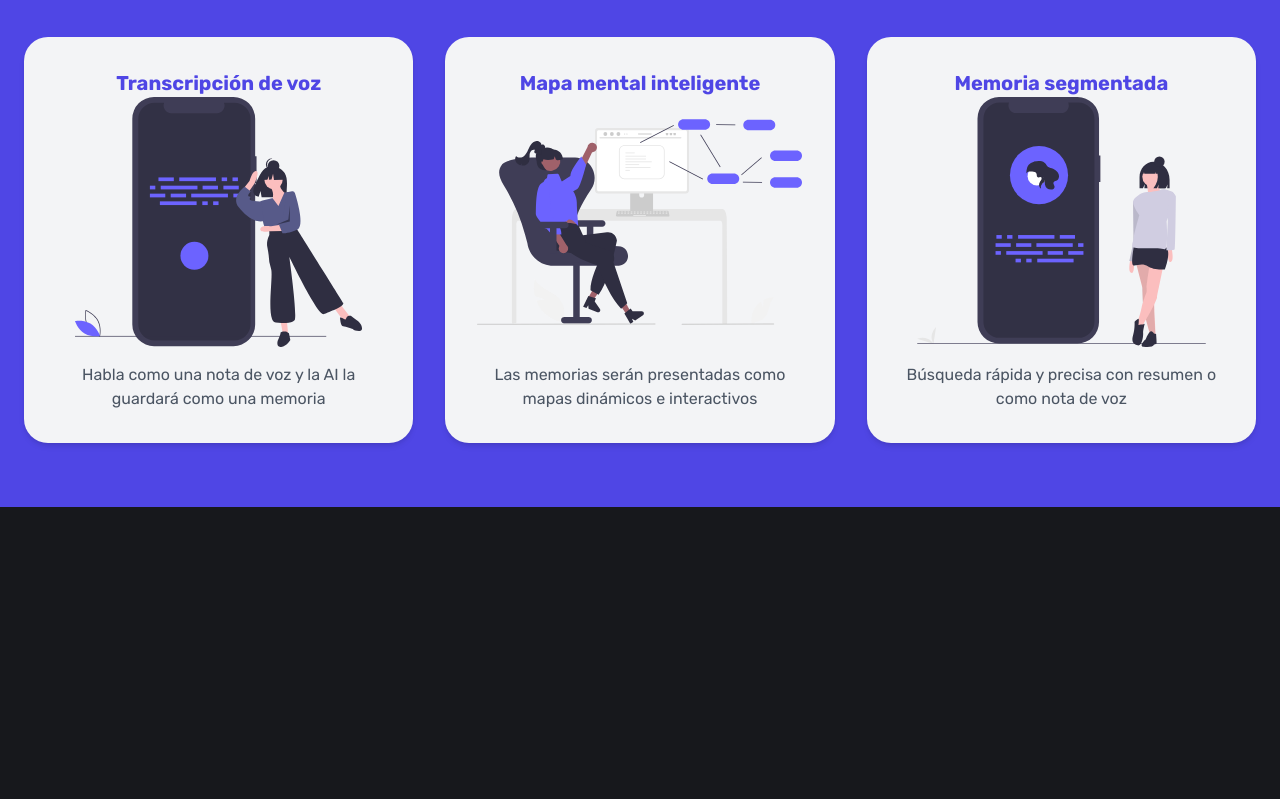
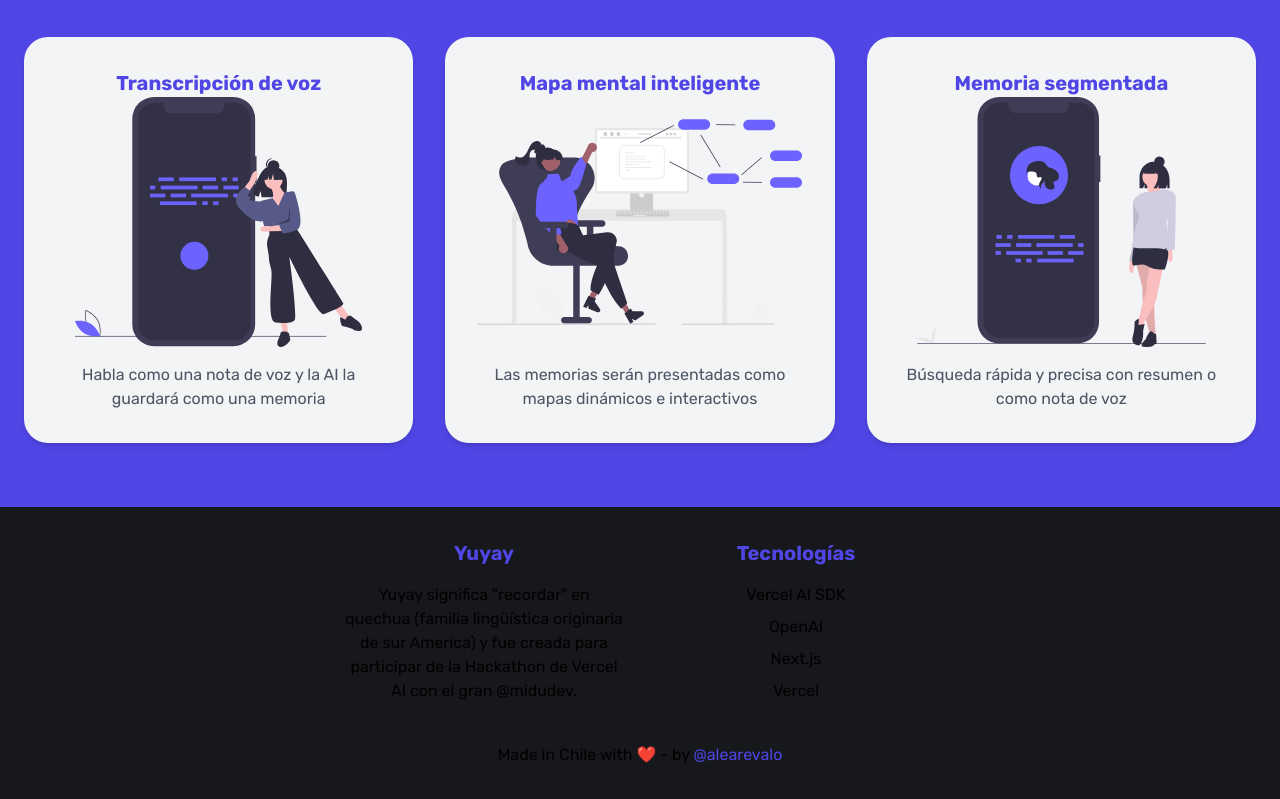
Before and after one commit to AleArevalo/Yuyay, a Next.js app: page / in a window 1280 px wide. Shown: the part 699-1498 px from the top of the page. Before the commit the page ends 1206 px from the top, so only its background shows below. Built offline with nearby package versions, Linux system fonts and the light colour scheme.

Commit message:
feat: Add footer component and update layout

```diff
--- a/src/app/layout.tsx
+++ b/src/app/layout.tsx
@@ -2,6 +2,7 @@ import type { Metadata } from 'next'
 import { Rubik } from 'next/font/google'
 
 import Header from './ui/header'
+import Footer from './ui/footer'
 
 import './globals.css'
 
@@ -22,6 +23,7 @@ export default function RootLayout({
       <body className={`${inter.className} min-h-screen`}>
         <Header />
         {children}
+        <Footer />
       </body>
     </html>
   )
--- /dev/null
+++ b/src/app/ui/footer.tsx
@@ -0,0 +1,46 @@
+import Image from 'next/image'
+
+export default function Footer() {
+  return (
+    <footer className="py-8">
+        <div className="container mx-auto px-6 w-1/2">
+            <div className="grid grid-cols-1 md:grid-cols-2 gap-8">
+                <div className="text-center">
+                    <h3 className="text-indigo-600 text-xl font-bold">Yuyay</h3>
+                    <p className="mt-4">
+                        Yuyay significa "recordar" en quechua (familia lingüística originaria de sur America) y fue creada para participar de la Hackathon de Vercel AI con el gran @midudev.
+                    </p>
+                </div>
+                <div className="text-center">
+                    <h3 className="text-indigo-600 text-xl font-bold">Tecnologías</h3>
+                    <ul className="mt-4">
+                        <li className="mb-2">
+                            <a href="https://sdk.vercel.ai/docs/introduction" className="hover:text-indigo-600" target="_blank" rel="noopener noreferrer">
+                                Vercel AI SDK
+                            </a>
+                        </li>
+                        <li className="mb-2">
+                            <a href="https://openai.com/" className="hover:text-indigo-600" target="_blank" rel="noopener noreferrer">
+                                OpenAI
+                            </a>
+                        </li>
+                        <li className="mb-2">
+                            <a href="https://nextjs.org/" className="hover:text-indigo-600" target="_blank" rel="noopener noreferrer">
+                                Next.js
+                            </a>
+                        </li>
+                        <li className="mb-2">
+                            <a href="https://vercel.com/" className="hover:text-indigo-600" target="_blank" rel="noopener noreferrer">
+                                Vercel
+                            </a>
+                        </li>
+                    </ul>
+                </div>
+            </div>
+            <div className="mt-8 text-center">
+                Made in Chile with ❤️ - by <a href="http://alearevalo.dev" className="text-indigo-600 hover:text-gray-400" target="_blank" rel="noopener noreferrer">@alearevalo</a>
+            </div>
+        </div>
+    </footer>
+  )
+}
```
